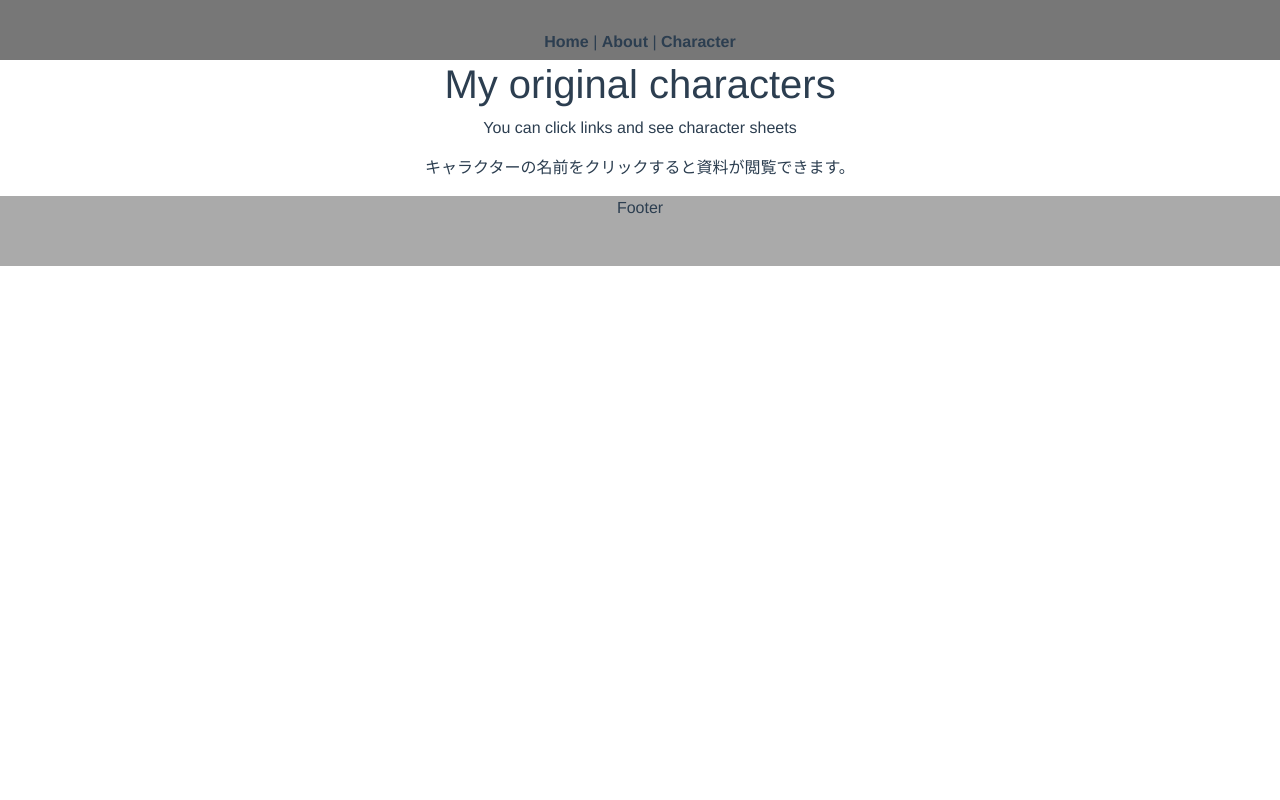
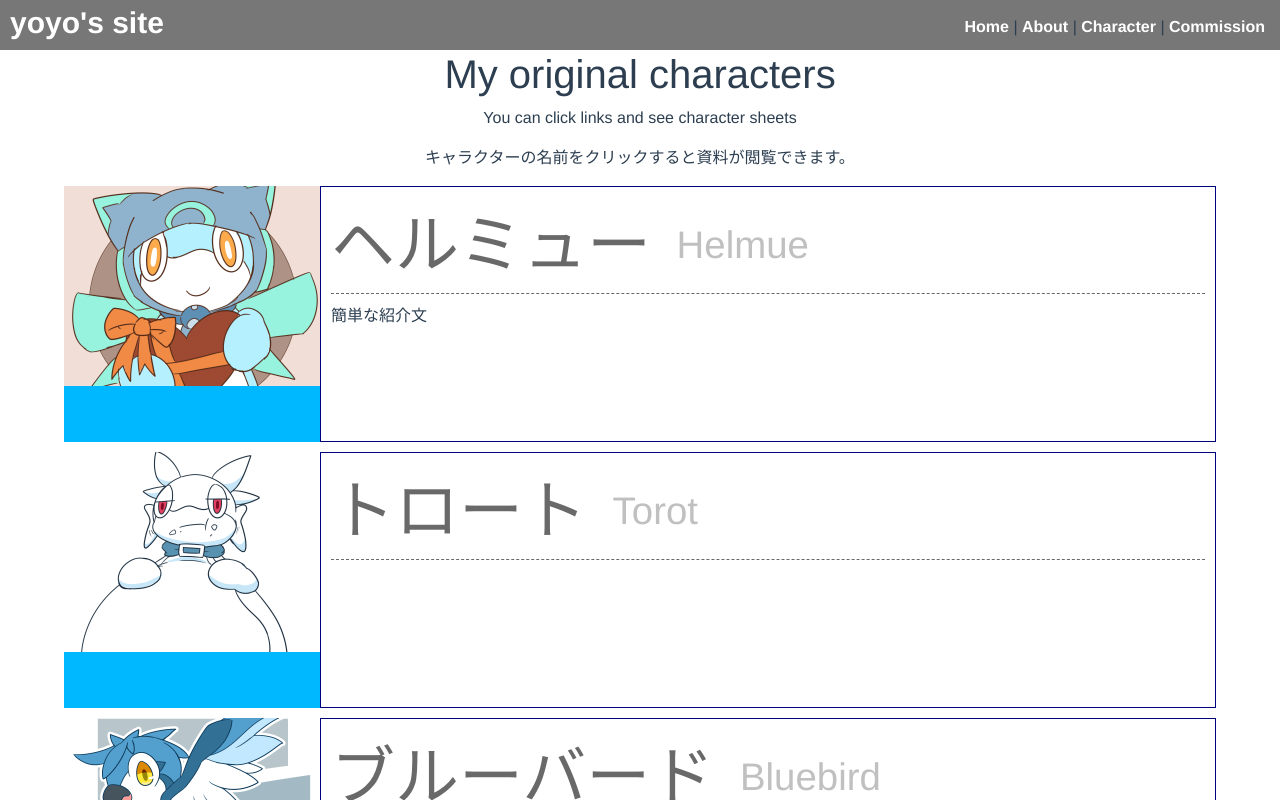
Before and after one commit to yoyodolphin/character-site, a Vue app: page /#/character in a window 1280 px wide. Shown: the top 800 px of the page. Built offline with nearby package versions, Linux system fonts and the light colour scheme.

Commit message:
キャラリストの追加、画像の読み込み

```diff
--- a/src/App.vue
+++ b/src/App.vue
@@ -34,7 +34,6 @@ export default {
 }
 
 #nav {
-  padding: 30px;
 
   a {
     font-weight: bold;
--- /dev/null
+++ b/src/components/CharacterList.vue
@@ -0,0 +1,79 @@
+<template>
+  <div>
+    <div class="chara-list">
+      <div class="left-col">
+        <img class="chara-img" :src="ch.url">
+      </div>
+      <div class="right-col">
+        <div class="name">
+          <div class="chara-name">{{ ch.name }}</div>
+          <div class="eng-chara-name">{{ ch.engname }}</div>
+        </div>
+        <p class="summary">{{ ch.summary }}</p>
+      </div>
+    </div>
+  </div>
+</template>
+
+<style scoped lang="scss">
+.chara-list{
+  display: flex;
+  margin: 10px auto;
+  width: 90vw;
+  height: 20vw;
+  transition: .5s;
+  cursor: pointer;
+  > .left-col {
+    display: inline-block;
+    width: 20vw;
+    height: 20vw;
+    background-color: #00b8ff;
+    > .chara-img{
+      max-width: 20vw;
+      max-height: 20vw;
+    }
+  }
+  > .right-col {
+    display: inline-block;
+    width: 70vw;
+    height: 20vw;
+    border: 1px solid #000080;
+    text-align: left;
+    > .name {
+      display: flex;
+      justify-content: flex-start;
+      align-items: center;
+      margin: 10px;
+      color: #696969;
+      border-bottom: 1px dashed;
+      > .chara-name{
+      font-size: 5vw;
+      }
+      > .eng-chara-name {
+        margin-left: 2vw;
+        font-size: 3vw;
+        color: #c0c0c0;
+      }
+    }
+    > .summary{
+      margin: 0 10px;
+    }
+  }
+}
+
+.chara-list:hover{
+  opacity: 0.5;
+}
+</style>
+
+<script type="text/javascript">
+export default {
+  name: 'CharacterList',
+  props: {
+    ch: {
+      type: Object,
+      required: true,
+    },
+  },
+};
+</script>
--- a/src/components/Header.vue
+++ b/src/components/Header.vue
@@ -1,9 +1,13 @@
 <template>
   <div class="header">
+    <div class="logo">
+      <router-link to="/">yoyo's site</router-link>
+    </div>
     <div id="nav">
       <router-link to="/">Home</router-link> |
       <router-link to="/about">About</router-link> |
-      <router-link to="/Character">Character</router-link>
+      <router-link to="/Character">Character</router-link> |
+      <router-link to="/Commission">Commission</router-link>
     </div>
   </div>
 </template>
@@ -16,15 +20,30 @@ export default {
 
 <style scoped lang="scss">
   .header {
-    height: 60px;
+    height: 50px;
     background-color: #777;
+  }
+
+  .logo{
+    text-align: left;
+    padding-left: 10px;
+    font-size: 30px;
+    float: left;
+
+    a {
+      font-weight: bold;
+      color: #FFF;
+    }
   }
 
 #nav {
 
+  text-align: right;
+  padding: 15px;
+
   a {
     font-weight: bold;
-    color: #2c3e50;
+    color: #FFF;
 
     &.router-link-exact-active {
       color: #42b983;
--- a/src/router/index.js
+++ b/src/router/index.js
@@ -1,6 +1,8 @@
 import Vue from 'vue';
 import VueRouter from 'vue-router';
 import Home from '../views/Home.vue';
+import Character from '../views/Character.vue';
+import Commission from '../views/Commission.vue';
 
 Vue.use(VueRouter);
 
@@ -21,7 +23,12 @@ const routes = [
   {
     path: '/character',
     name: 'Character',
-    component: () => import('../views/Character.vue'),
+    component: Character,
+  },
+  {
+    path: '/Commission',
+    name: 'Commission',
+    component: Commission,
   },
 ];
 
--- a/src/views/Character.vue
+++ b/src/views/Character.vue
@@ -3,5 +3,60 @@
     <h1>My original characters</h1>
     <p>You can click links and see character sheets</p>
     <p>キャラクターの名前をクリックすると資料が閲覧できます。</p>
+    <CharacterList
+      v-for="ch in chars"
+      :key="ch.name"
+      :ch="ch"
+    />
   </div>
 </template>
+
+<style scoped lang="scss">
+</style>
+
+<script type="text/javascript">
+import CharacterList from '@/components/CharacterList.vue';
+
+export default {
+  name: 'Character',
+  components: {
+    CharacterList,
+  },
+  data: () => (
+    {
+      chars: [
+        {
+          url: require('@/assets/caImage1.png'), // eslint-disable-line global-require
+          name: 'ヘルミュー',
+          engname: 'Helmue',
+          summary: '簡単な紹介文',
+        },
+        {
+          url: require('@/assets/caImage2.png'), // eslint-disable-line global-require
+          name: 'トロート',
+          engname: 'Torot',
+          summary: '',
+        },
+        {
+          url: require('@/assets/caImage3.png'), // eslint-disable-line global-require
+          name: 'ブルーバード',
+          engname: 'Bluebird',
+          summary: '',
+        },
+        {
+          url: '',
+          name: 'ペリドート',
+          engname: 'Peridort',
+          summary: '',
+        },
+        {
+          url: '',
+          name: 'ポリエス',
+          engname: 'Polies',
+          summary: '',
+        },
+      ],
+    }
+  ),
+};
+</script>
--- /dev/null
+++ b/src/views/Commission.vue
@@ -0,0 +1,23 @@
+<template>
+  <div class="Commission">
+    <h1>コミッションインフォ</h1>
+    <p>こちらのページではコミッションの受付を行っています。</p>
+    <p>詳細をご確認いただきページ下部のフォームからご連絡お願いいたします。</p>
+
+    <div class="pageline"></div>
+
+    <h3>コミッションの流れ</h3>
+    <p>コミッションのやり取りは以下のようになります。</p>
+  </div>
+</template>
+
+<style scoped lang="scss">
+  h1{
+    margin: 15px;
+  }
+
+  .pageline{
+    border-top: 1px dotted;
+    margin: 20px 50px;
+  }
+</style>
```
